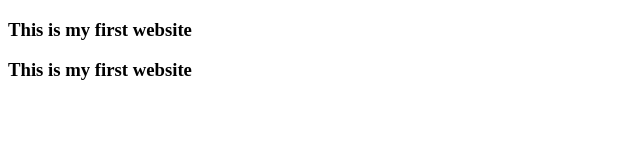
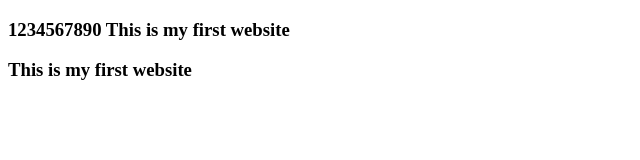
Before and after one commit to mdnazrul-islam/firebase, a plain HTML site: page index.html in a window 1280 px wide. Shown: the whole page, without its empty margins (0-640 px from the left). Drawn offline with Linux system fonts and the light colour scheme.

Commit message:
Update index.html

```diff
--- a/index.html
+++ b/index.html
@@ -6,7 +6,8 @@
 
   </head>
   <body>
-    <h3>This is my first website </h3>
+    <h3>1234567890
+       This is my first website </h3>
     <h3>This is my first website </h3>
 
 
```
